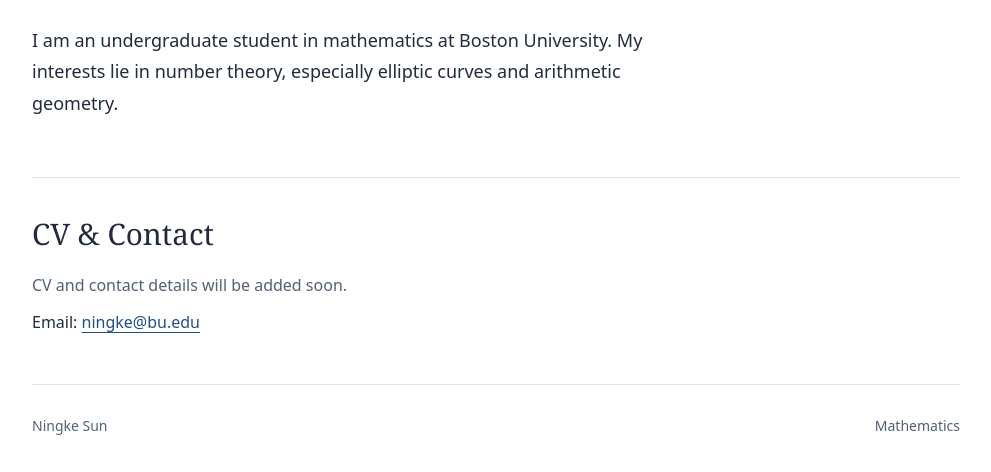
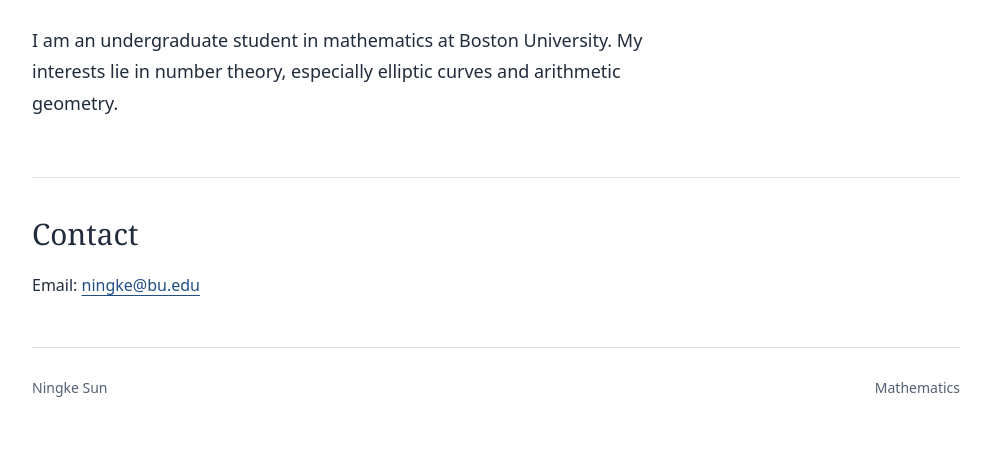
Before and after one commit to snk-qwq/snk-qwq.github.io, a plain HTML site: page index.html in a window 1280 px wide. Shown: the part 328-800 px from the top of the page, without its empty margins (144-1135 px from the left). Drawn offline with Linux system fonts and the light colour scheme.

Commit message:
Change the place for CV

```diff
--- a/index.html
+++ b/index.html
@@ -26,14 +26,13 @@
         <h1 id="about-title">Ningke Sun</h1>
         <p class="affiliation">Boston University</p>
         <p class="bio">I am an undergraduate student in mathematics at Boston University. My interests lie in number theory, especially elliptic curves and arithmetic geometry.</p>
-      </section>
-
-      <section id="cv" aria-labelledby="cv-title">
-        <div class="section-heading"><h2 id="cv-title">CV &amp; Contact</h2></div>
-        <p class="empty-state">CV and contact details will be added soon.</p>
         <!-- 上传 files/cv.pdf 并填写你愿意公开的邮箱后，替换上面的占位文字。
         <p><a href="files/cv.pdf">Download my CV (PDF)</a></p>
         -->
+      </section>
+
+      <section id="contact" aria-labelledby="contact-title">
+        <div class="section-heading"><h2 id="contact-title">Contact</h2></div>
         <p>Email: <a href="mailto:ningke@bu.edu">ningke@bu.edu</a></p>
       </section>
     </main>
```
